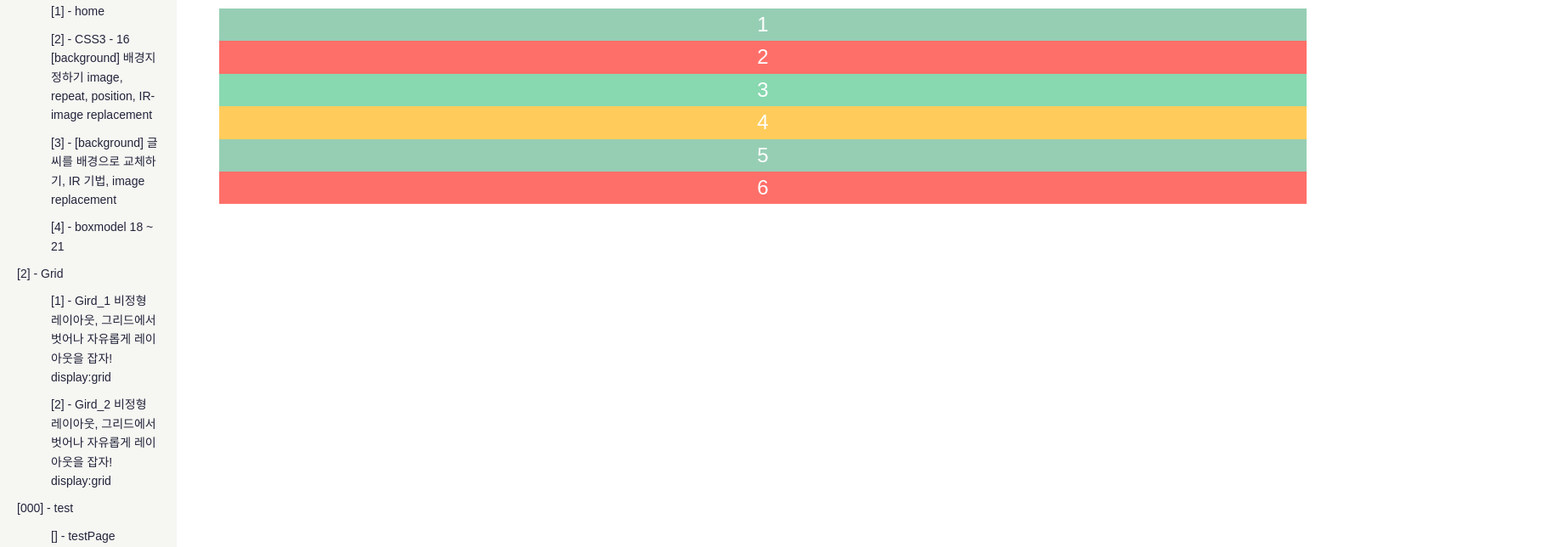
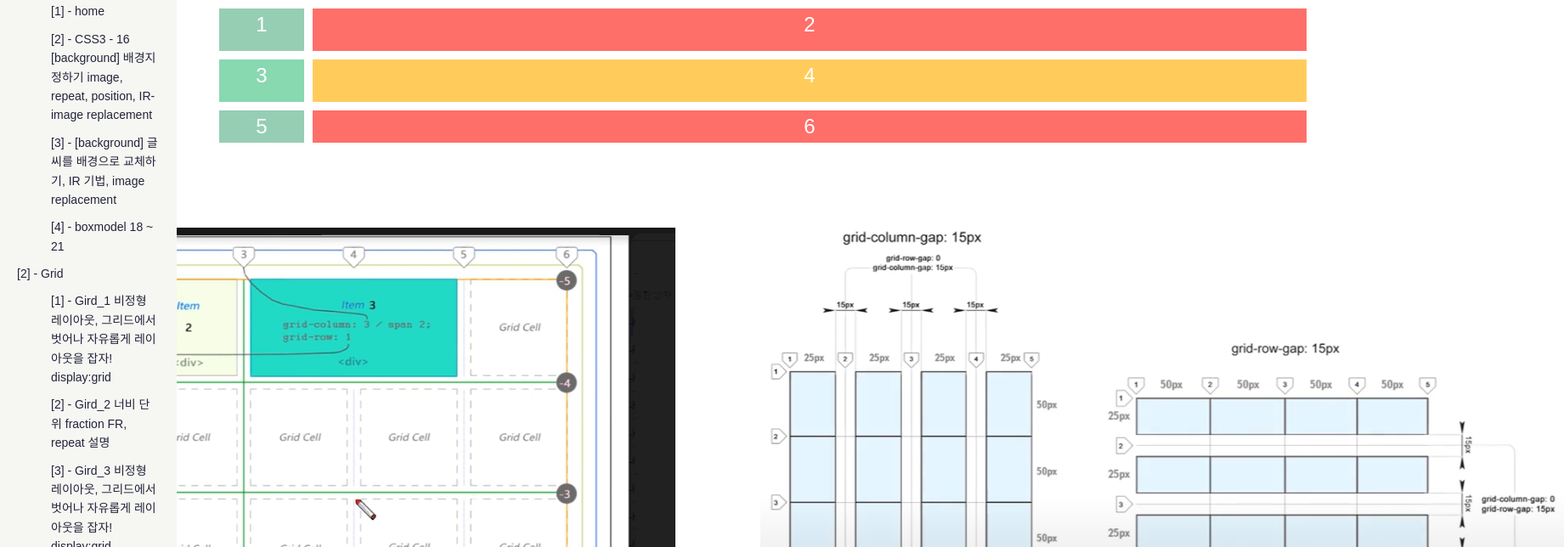
Before and after one commit to lhjwork/jin-css-blog, a React (Create React App) app: page /grid/1 in a window 1280 px wide. Shown: the part 40-684 px from the top of the page at 85% size, 1841 px wide, since content can reach past the window. Built offline with nearby package versions, Linux system fonts and the light colour scheme.

Commit message:
grid layout 기초

```diff
--- a/src/Data/menuData.json
+++ b/src/Data/menuData.json
@@ -55,11 +55,18 @@
         "number": "1"
       },
       {
-        "navId": "grid0102",
-        "menuId": "grid01",
-        "menuTitle": "Gird_2 비정형 레이아웃, 그리드에서 벗어나 자유롭게 레이아웃을 잡자! display:grid",
+        "navId": "grid0103",
+        "menuId": "grid02",
+        "menuTitle": "Gird_2 너비 단위 fraction FR, repeat 설명",
         "routing": "/grid/2",
         "number": "2"
+      },
+      {
+        "navId": "grid0103",
+        "menuId": "grid02",
+        "menuTitle": "Gird_3 비정형 레이아웃, 그리드에서 벗어나 자유롭게 레이아웃을 잡자! display:grid",
+        "routing": "/grid/3",
+        "number": "3"
       }
     ]
   },
--- /dev/null
+++ b/src/pages/grid/Grid_1.jsx
@@ -0,0 +1,31 @@
+import React from "react";
+import { ViewCetnterWrapper } from "../../components/commons/Common.style";
+import styles from "./grid_1.module.css";
+import grid_explain from "./img/grid_1.png";
+import gaps_img from "./img/gaps.png";
+const Grid_1 = () => {
+  return (
+    <ViewCetnterWrapper>
+      <div className={styles.container}>
+        <div>1</div>
+        <div>2</div>
+        <div>3</div>
+        <div>4</div>
+        <div>5</div>
+        <div>6</div>
+      </div>
+      <div className={styles.gaps_img_box}>
+        <img src={grid_explain} className={styles.explain_img} />
+        <div className={styles.direction_box}>
+          <img src={gaps_img} className={styles.gaps_img} />
+          <span>
+            gap은 정중앙을 라인을 중심으로 양옆으로 절반 만큼의 간격을 띄어 줌을
+            확인 가능하다.
+          </span>
+        </div>
+      </div>
+    </ViewCetnterWrapper>
+  );
+};
+
+export default Grid_1;
--- a/src/pages/grid/Grid.jsx
+++ b/src/pages/grid/Grid_2.jsx
@@ -1,10 +1,16 @@
 import React from "react";
 import { ViewCetnterWrapper } from "../../components/commons/Common.style";
-import styles from "./grid.module.css";
-const Grid = () => {
+import styles from "./grid_2.module.css";
+const Grid_2 = () => {
   return (
     <ViewCetnterWrapper>
       <div className={styles.container}>
+        <div>1</div>
+        <div>2</div>
+        <div>3</div>
+        <div>4</div>
+        <div>5</div>
+        <div>6</div>
         <div>1</div>
         <div>2</div>
         <div>3</div>
@@ -16,4 +22,4 @@ const Grid = () => {
   );
 };
 
-export default Grid;
+export default Grid_2;
--- /dev/null
+++ b/src/pages/grid/Grid_3.jsx
@@ -0,0 +1,8 @@
+import React from "react";
+import { ViewCetnterWrapper } from "../../components/commons/Common.style";
+import styles from "./grid_3.module.css";
+const Grid_3 = () => {
+  return <ViewCetnterWrapper>3</ViewCetnterWrapper>;
+};
+
+export default Grid_3;
--- /dev/null
+++ b/src/pages/grid/grid_1.module.css
@@ -0,0 +1,56 @@
+body {
+  padding: 50px;
+}
+.container div {
+  text-align: center;
+  color: #fff;
+  font-size: 2em;
+}
+.container div:nth-child(1) {
+  background: #96ceb4;
+}
+.container div:nth-child(2) {
+  background: #ff6f69;
+}
+.container div:nth-child(3) {
+  background: #88d8b0;
+}
+.container div:nth-child(4) {
+  background: #ffcc5c;
+}
+.container div:nth-child(5) {
+  background: #96ceb4;
+}
+.container div:nth-child(6) {
+  background: #ff6f69;
+}
+
+.container {
+  display: grid;
+  /* 1.컬럼의 종류와 특징*/
+  grid-template-columns: 100px auto;
+  grid-template-rows: 50px 50px;
+  grid-gap: 10px;
+}
+
+.gaps_img_box {
+  margin-top: 100px;
+  display: flex;
+  gap: 100px;
+  justify-content: center;
+}
+.explain_img {
+  height: 700px;
+}
+.direction_box {
+  display: flex;
+  flex-direction: column;
+}
+.gaps_img {
+  height: 500px;
+}
+
+span {
+  font-size: 20px;
+  color: red;
+}
--- /dev/null
+++ b/src/pages/grid/grid_2.module.css
@@ -0,0 +1,31 @@
+body {
+  padding: 250px 50px;
+}
+.container div {
+  text-align: center;
+  color: #fff;
+  font-size: 2em;
+  background: #ccc;
+}
+.container div:nth-child(1) {
+  background: #96ceb4;
+}
+.container div:nth-child(2) {
+  background: #ff6f69;
+}
+.container div:nth-child(3) {
+  background: #88d8b0;
+}
+.container div:nth-child(4) {
+  background: #ffcc5c;
+}
+.container div:nth-child(5) {
+  background: #96ceb4;
+}
+.container div:nth-child(6) {
+  background: #ff6f69;
+}
+
+.container {
+  display: grid;
+}
```
Also changed, not shown: src/Router/RootRouter.jsx (+8 -2 lines), src/pages/grid/grid_3.module.css (renamed from src/pages/grid/grid.module.css), src/pages/grid/img/gaps.png (added), src/pages/grid/img/grid_1.png (added).
